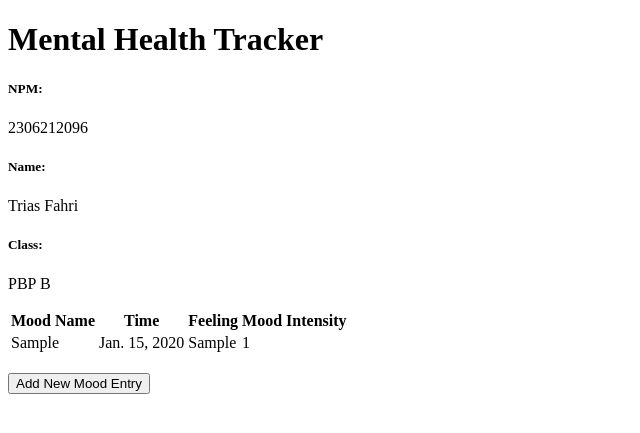
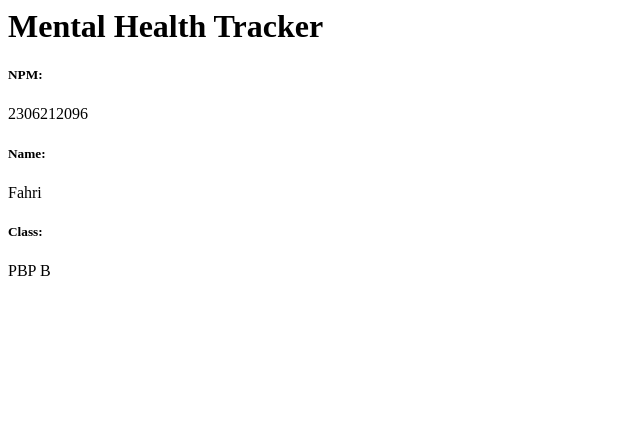
Before and after one commit to fahriui23/mental-health-tracker, a Django app: page / in a window 1280 px wide. Shown: the top 433 px of the page, without its empty margins (0-640 px from the left). Run offline with Django 5.2, Linux system fonts and the light colour scheme; tables that the repository leaves empty hold one stand-in row (values such as "Sample post").

Commit message:
Revert "tutorial 2"
This reverts commit 2afdcf2823573cdb9775d6dbbff97dea498a2f09.

```diff
--- a/main/models.py
+++ b/main/models.py
@@ -1,4 +1,3 @@
-import uuid
 from django.db import models
 
 class MoodEntry(models.Model):
--- a/main/templates/main.html
+++ b/main/templates/main.html
@@ -1,45 +1,8 @@
-{% extends 'base.html' %}
-{% block content %}
-
 <h1>Mental Health Tracker</h1>
 
 <h5>NPM: </h5>
 <p>{{ npm }}<p>
-
-<h5>Name:</h5>
-<p>{{ name }}</p>
-
-<h5>Class:</h5>
-<p>{{ class }}</p>
-
-{% if not mood_entries %}
-<p>Belum ada data mood pada mental health tracker.</p>
-{% else %}
-<table>
-  <tr>
-    <th>Mood Name</th>
-    <th>Time</th>
-    <th>Feeling</th>
-    <th>Mood Intensity</th>
-  </tr>
-
-  {% comment %} Berikut cara memperlihatkan data mood di bawah baris ini
-  {% endcomment %}
-  {% for mood_entry in mood_entries %}
-  <tr>
-    <td>{{mood_entry.mood}}</td>
-    <td>{{mood_entry.time}}</td>
-    <td>{{mood_entry.feelings}}</td>
-    <td>{{mood_entry.mood_intensity}}</td>
-  </tr>
-  {% endfor %}
-</table>
-{% endif %}
-
-<br />
-
-<a href="{% url 'main:create_mood_entry' %}">
-  <button>Add New Mood Entry</button>
-</a>
-
-{% endblock content %}
+<h5>Name: </h5>
+<p>{{ name }}<p>
+<h5>Class: </h5>
+<p>{{ class }}<p>
--- a/main/urls.py
+++ b/main/urls.py
@@ -1,12 +1,8 @@
 from django.urls import path
-from main.views import show_main, create_mood_entry, show_xml, show_json, show_xml_by_id, show_json_by_id
+from main.views import show_main
+
 app_name = 'main'
 
 urlpatterns = [
     path('', show_main, name='show_main'),
-    path('create-mood-entry', create_mood_entry, name='create_mood_entry'),
-    path('xml/', show_xml, name='show_xml'),
-    path('json/', show_json, name='show_json'),
-    path('xml/<str:id>/', show_xml_by_id, name='show_xml_by_id'),
-path('json/<str:id>/', show_json_by_id, name='show_json_by_id'),
 ]
--- a/main/views.py
+++ b/main/views.py
@@ -1,44 +1,10 @@
-from django.http import HttpResponse
-from django.core import serializers
-from django.shortcuts import render, redirect   # Tambahkan import redirect di baris ini
-from main.forms import MoodEntryForm
-from main.models import MoodEntry
-
+from django.shortcuts import render
 
 def show_main(request):
-    mood_entries = MoodEntry.objects.all()
-
     context = {
-        'name': 'Trias Fahri',
-        'class': 'PBP B',
-        'npm': '2306212096',
-        'mood_entries': mood_entries
+        'npm' : '2306212096',
+        'name': 'Fahri',
+        'class': 'PBP B'
     }
 
     return render(request, "main.html", context)
-
-def create_mood_entry(request):
-    form = MoodEntryForm(request.POST or None)
-
-    if form.is_valid() and request.method == "POST":
-        form.save()
-        return redirect('main:show_main')
-
-    context = {'form': form}
-    return render(request, "create_mood_entry.html", context)
-
-def show_xml(request):
-    data = MoodEntry.objects.all()
-    return HttpResponse(serializers.serialize("xml", data), content_type="application/xml")
-
-def show_json(request):
-    data = MoodEntry.objects.all()
-    return HttpResponse(serializers.serialize("json", data), content_type="application/json")
-
-def show_xml_by_id(request, id):
-    data = MoodEntry.objects.filter(pk=id)
-    return HttpResponse(serializers.serialize("xml", data), content_type="application/xml")
-
-def show_json_by_id(request, id):
-    data = MoodEntry.objects.filter(pk=id)
-    return HttpResponse(serializers.serialize("json", data), content_type="application/json")
--- a/mental_health_tracker/settings.py
+++ b/mental_health_tracker/settings.py
@@ -55,7 +55,7 @@ ROOT_URLCONF = 'mental_health_tracker.urls'
 TEMPLATES = [
     {
         'BACKEND': 'django.template.backends.django.DjangoTemplates',
-        'DIRS': [BASE_DIR / 'templates'],
+        'DIRS': [],
         'APP_DIRS': True,
         'OPTIONS': {
             'context_processors': [
@@ -122,5 +122,3 @@ STATIC_URL = 'static/'
 # https://docs.djangoproject.com/en/5.1/ref/settings/#default-auto-field
 
 DEFAULT_AUTO_FIELD = 'django.db.models.BigAutoField'
-
-CSRF_TRUSTED_ORIGINS = ["http://localhost","http://127.0.0.1","http://http://trias-fahri-mentalhealthtracker.pbp.cs.ui.ac.id", "https://http://trias-fahri-mentalhealthtracker.pbp.cs.ui.ac.id"]
--- a/templates/base.html
+++ /dev/null
@@ -1,13 +0,0 @@
-{% load static %}
-<!DOCTYPE html>
-<html lang="en">
-  <head>
-    <meta charset="UTF-8" />
-    <meta name="viewport" content="width=device-width, initial-scale=1.0" />
-    {% block meta %} {% endblock meta %}
-  </head>
-
-  <body>
-    {% block content %} {% endblock content %}
-  </body>
-</html>
```
Also changed, not shown: main/forms.py (deleted, +0 -7 lines), main/templates/create_mood_entry.html (deleted, +0 -18 lines), db.sqlite3, 1 other file.
